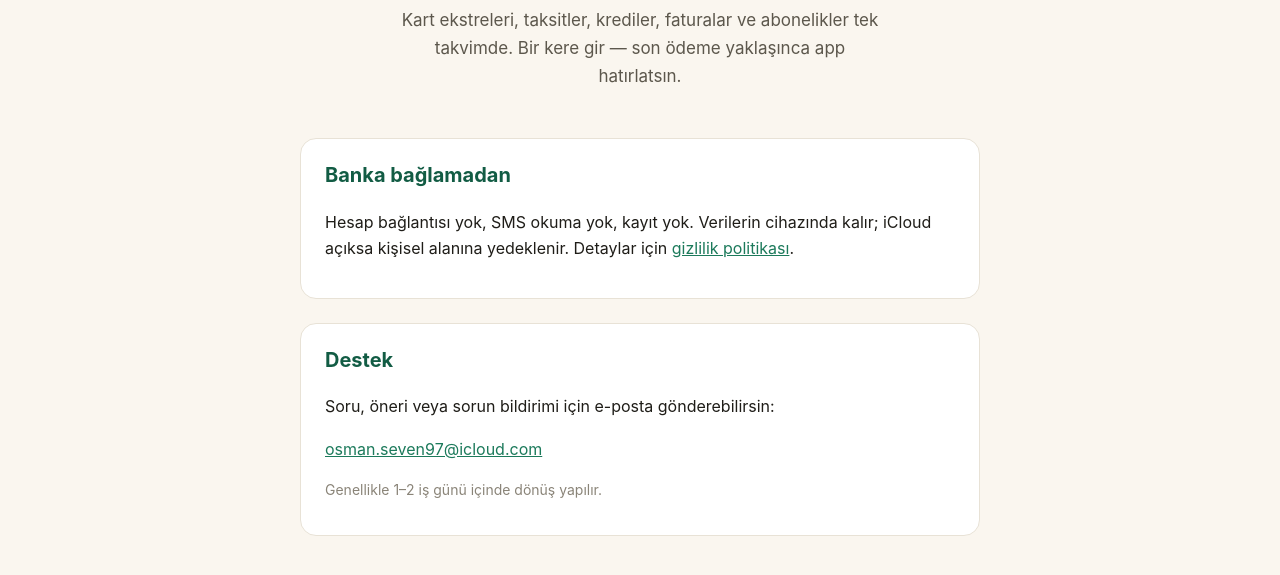
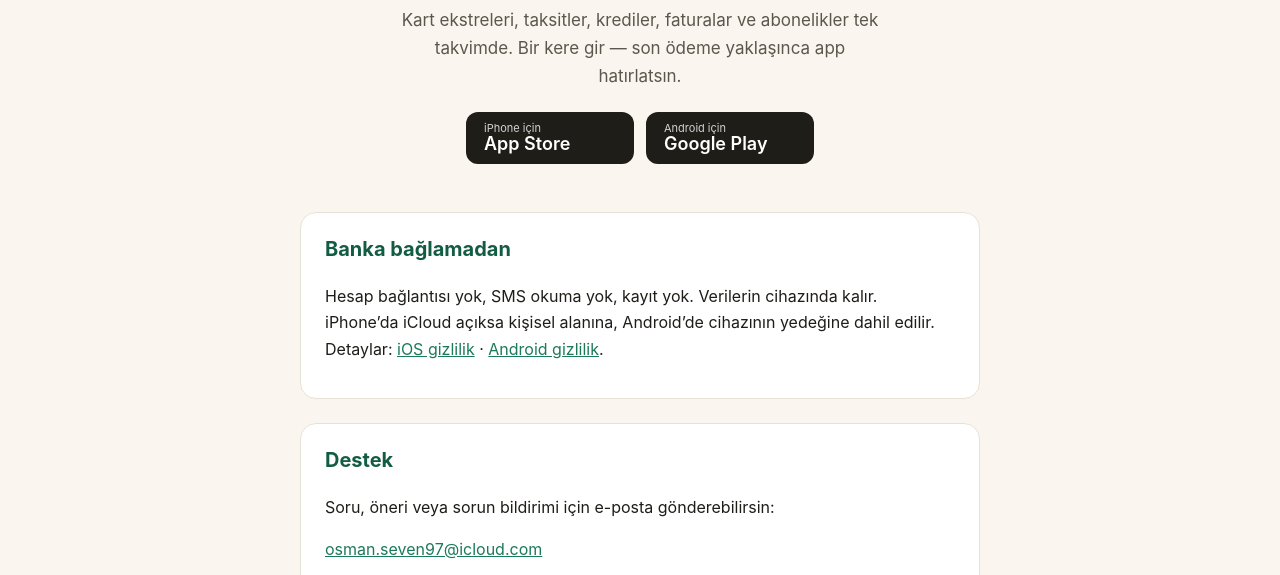
Before and after one commit to saevaexe/odemetakvimi-web, a plain HTML site: page index.html in a window 1280 px wide. Shown: the part 219-794 px from the top of the page. Drawn offline with Linux system fonts and the light colour scheme.

Commit message:
Ana sayfaya App Store ve Google Play düğmeleri, Android yedek/gizlilik notu
Co-Authored-By: Claude Opus 5.5 <noreply@anthropic.com>

```diff
--- a/index.html
+++ b/index.html
@@ -4,7 +4,7 @@
 <meta charset="utf-8">
 <meta name="viewport" content="width=device-width, initial-scale=1">
 <title>Ödeme Takvimi — Taksit, kredi ve faturaların tek takviminde</title>
-<meta name="description" content="Kart ekstreleri, taksitler, krediler, faturalar ve abonelikler tek takvimde. Banka bağlamadan, cihazında ve kişisel iCloud yedeğinde.">
+<meta name="description" content="Kart ekstreleri, taksitler, krediler, faturalar ve abonelikler tek takvimde. iPhone ve Android için; banka bağlamadan, verilerin cihazında.">
 <link rel="stylesheet" href="style.css">
 </head>
 <body>
@@ -23,11 +23,15 @@
   <div class="hero">
     <h1>Ödemelerini sürpriz olmaktan çıkar.</h1>
     <p>Kart ekstreleri, taksitler, krediler, faturalar ve abonelikler tek takvimde. Bir kere gir — son ödeme yaklaşınca app hatırlatsın.</p>
+    <div class="stores">
+      <a class="store" href="https://apps.apple.com/app/id6779705923"><small>iPhone için</small><strong>App Store</strong></a>
+      <a class="store" href="https://play.google.com/store/apps/details?id=com.osmanseven.odemetakvimi"><small>Android için</small><strong>Google Play</strong></a>
+    </div>
   </div>
 
   <div class="card">
     <h2 style="margin-top:0">Banka bağlamadan</h2>
-    <p>Hesap bağlantısı yok, SMS okuma yok, kayıt yok. Verilerin cihazında kalır; iCloud açıksa kişisel alanına yedeklenir. Detaylar için <a href="privacy.html">gizlilik politikası</a>.</p>
+    <p>Hesap bağlantısı yok, SMS okuma yok, kayıt yok. Verilerin cihazında kalır. iPhone’da iCloud açıksa kişisel alanına, Android’de cihazının yedeğine dahil edilir. Detaylar: <a href="privacy.html">iOS gizlilik</a> · <a href="android-privacy.html">Android gizlilik</a>.</p>
   </div>
 
   <div class="card" id="destek">
--- a/style.css
+++ b/style.css
@@ -87,3 +87,13 @@ footer {
   text-align: center;
   padding: 24px 20px;
 }
+
+.stores { display: flex; flex-wrap: wrap; gap: 12px; justify-content: center; margin-top: 22px; }
+.store {
+  display: inline-flex; flex-direction: column; align-items: flex-start; justify-content: center;
+  min-width: 168px; min-height: 52px; padding: 8px 18px; border-radius: 12px;
+  background: var(--ink); color: #fff; text-decoration: none; line-height: 1.15;
+}
+.store small { font-size: 11px; opacity: 0.8; }
+.store strong { font-size: 18px; font-weight: 600; }
+.store:hover { opacity: 0.9; color: #fff; }
```
Also changed, not shown: index-en.html (+5 -1 lines).
